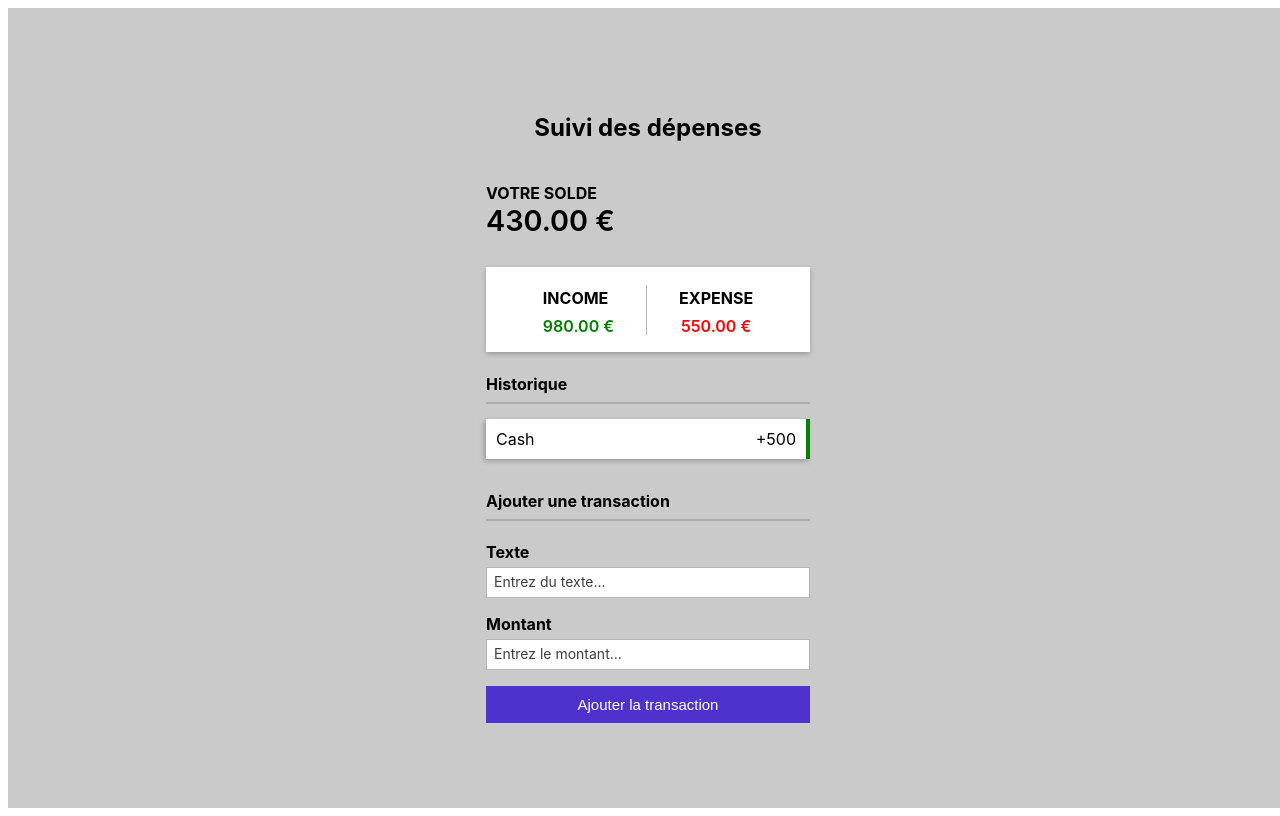
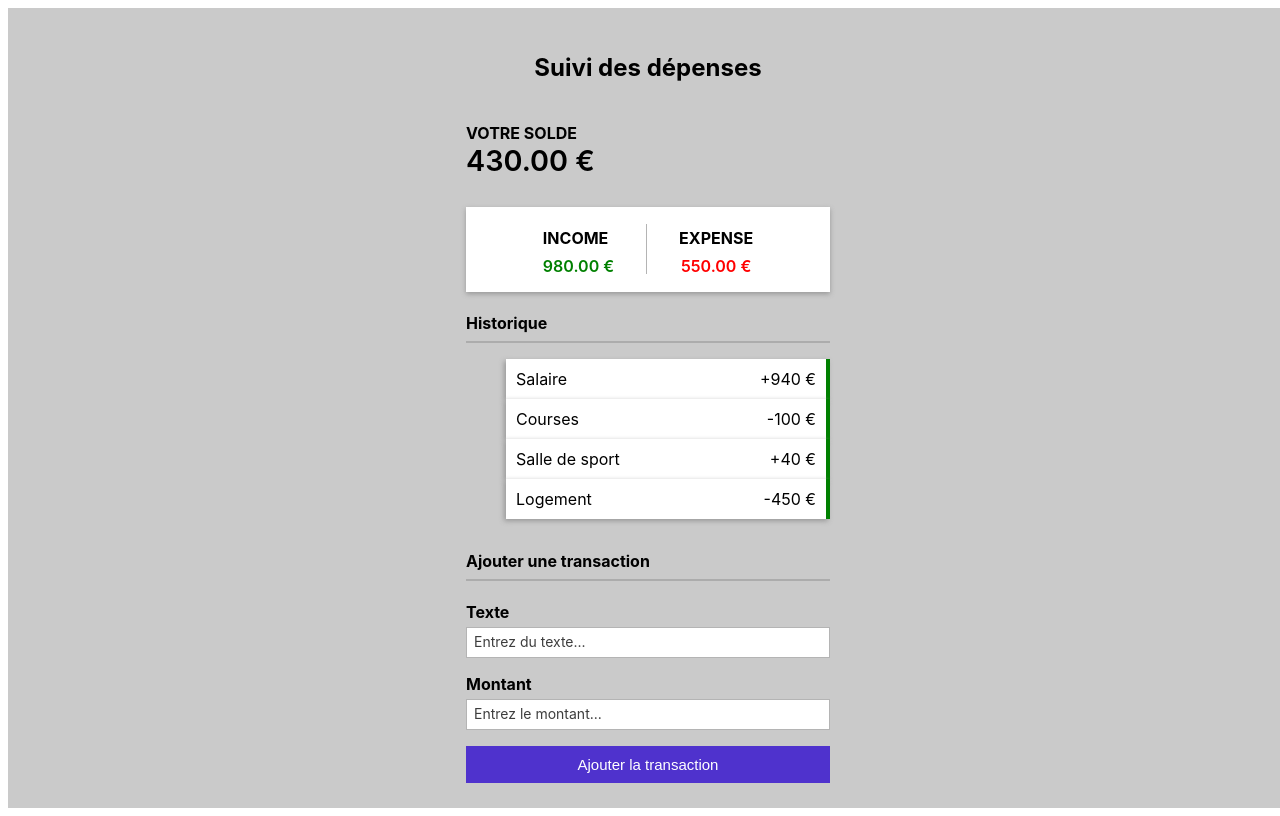
Before and after one commit to oceaneheb/expense-tracker, a React (Vite) app: page / in a window 1280 px wide. Built offline with nearby package versions, Linux system fonts and the light colour scheme.

Commit message:
Composant qui affiche la liste de toutes les transactions

```diff
--- a/src/components/TransactionList.jsx
+++ b/src/components/TransactionList.jsx
@@ -1,14 +1,30 @@
-import React from 'react'
+import React, { useContext, useState } from 'react'
+import { GlobalContext } from '../context/GlobalState'
 
 const TransactionList = () => {
+
+const { transactions } = useContext(GlobalContext);
+const { deleteTransaction } = useContext(GlobalContext);
+
+//Afficher la croix de suppression d'une transaction au survol
+const [isShown, setIsShown] = useState(false);
+
   return (
     <div className='transaction-list'>
       <h4 className='history'>Historique</h4>
-      <div>
-        <div className='transaction-item'>
-            <span>Cash</span><span>+500</span>
-        </div>
-      </div>
+      <ul>
+        {transactions.map((transaction) => (
+          <li key={transaction.id} className={transaction.amount > 0 ? 'transaction-item plus' : 'transaction-item minus'} onMouseEnter={() => setIsShown(transaction.id)} onMouseLeave={() => setIsShown(0)}>
+
+            {/* Libellé et montant de la transaction */}
+            {transaction.text}<span>{transaction.amount > 0 ? '+': '-'}{Math.abs(transaction.amount)} €</span>
+
+            {/* Boutton de suppression */}
+            {isShown === transaction.id && <button onClick={() => deleteTransaction(transaction.id)} className='delete-btn'>x</button>}
+
+            </li>
+        ))}
+      </ul>
     </div>
   )
 }
```
